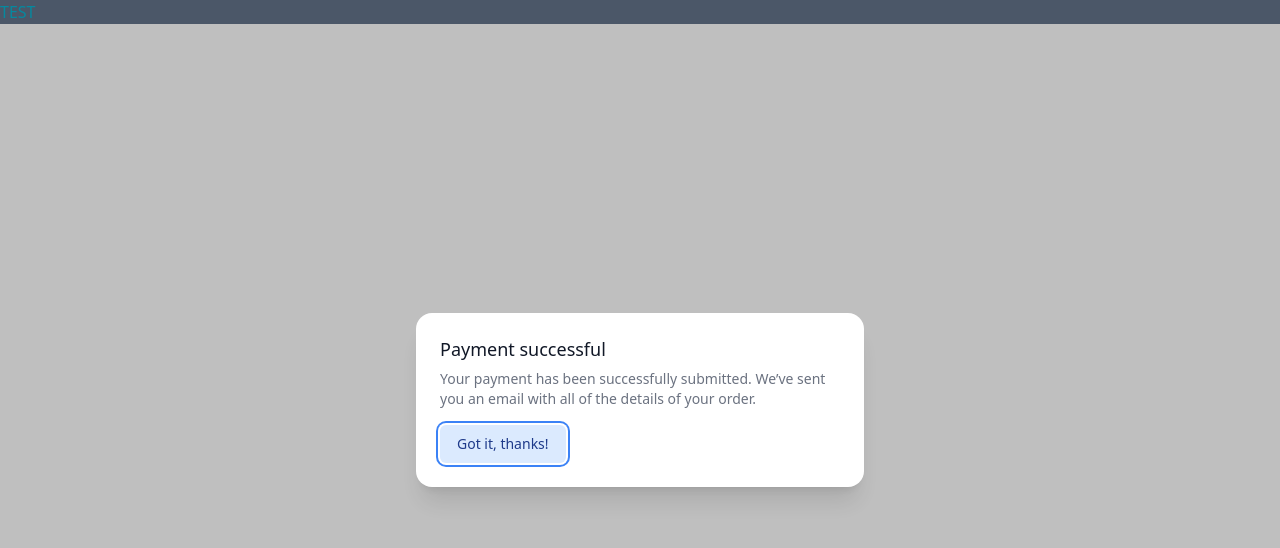
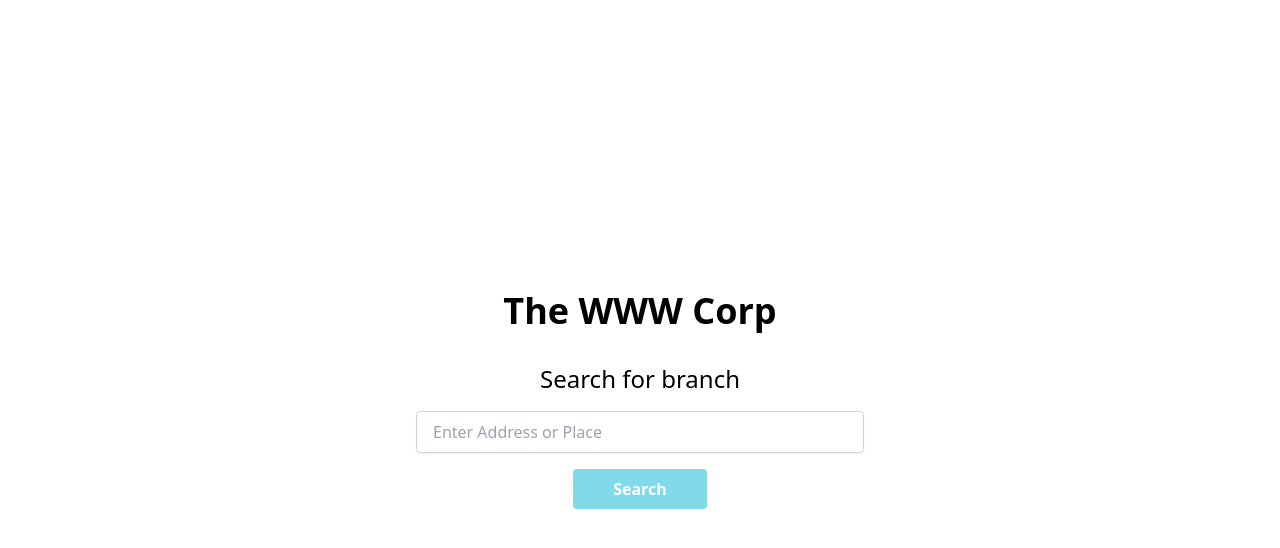
Before and after one commit to sagi403/dynamic-branch-map, a React (Vite) app in the folder frontend/: page / in a window 1280 px wide. Shown: the top 548 px of the page. Built offline with nearby package versions, Linux system fonts and the light colour scheme.

Commit message:
Adding Homepage screen

```diff
--- a/frontend/package.json
+++ b/frontend/package.json
@@ -12,7 +12,8 @@
   "dependencies": {
     "@headlessui/react": "^1.7.14",
     "react": "^18.2.0",
-    "react-dom": "^18.2.0"
+    "react-dom": "^18.2.0",
+    "react-router-dom": "^6.11.1"
   },
   "devDependencies": {
     "@types/react": "^18.0.28",
--- a/frontend/src/App.jsx
+++ b/frontend/src/App.jsx
@@ -1,12 +1,14 @@
-import MyModal from "./components/TestDialog.jsx";
+import { BrowserRouter as Router, Route, Routes } from "react-router-dom";
+import Homepage from "./screens/Homepage.jsx";
 
-function App() {
+const App = () => {
   return (
-    <>
-      <h1 className="bg-slate-500 text-cyan-500">TEST</h1>
-      <MyModal />
-    </>
+    <Router>
+      <Routes>
+        <Route path="/" element={<Homepage />} />
+      </Routes>
+    </Router>
   );
-}
+};
 
 export default App;
--- /dev/null
+++ b/frontend/src/screens/Homepage.jsx
@@ -0,0 +1,38 @@
+import { useState } from "react";
+
+const Homepage = () => {
+  const [location, setLocation] = useState("");
+
+  const handleSearch = () => {
+    // Handle search logic here
+  };
+
+  return (
+    <div className="min-h-screen bg-white flex flex-col items-center justify-center">
+      <h1 className="text-4xl font-bold mb-8">The WWW Corp</h1>
+      <h2 className="text-2xl mb-4">Search for branch</h2>
+      <div className="w-full max-w-md">
+        <input
+          type="text"
+          placeholder="Enter Address or Place"
+          className="w-full px-4 py-2 border border-gray-300 rounded shadow-sm focus:outline-none focus:border-cyan-500"
+          value={location}
+          onChange={e => setLocation(e.target.value)}
+        />
+        <div className="flex justify-center mt-4">
+          <button
+            className={`px-10 py-2 bg-cyan-500 text-white font-bold rounded focus:outline-none ${
+              !location && "opacity-50 cursor-not-allowed"
+            }`}
+            onClick={handleSearch}
+            disabled={!location} //Need to change
+          >
+            Search
+          </button>
+        </div>
+      </div>
+    </div>
+  );
+};
+
+export default Homepage;
```
Also changed, not shown: 1 other file (tests, documents, lock files or other folders).
